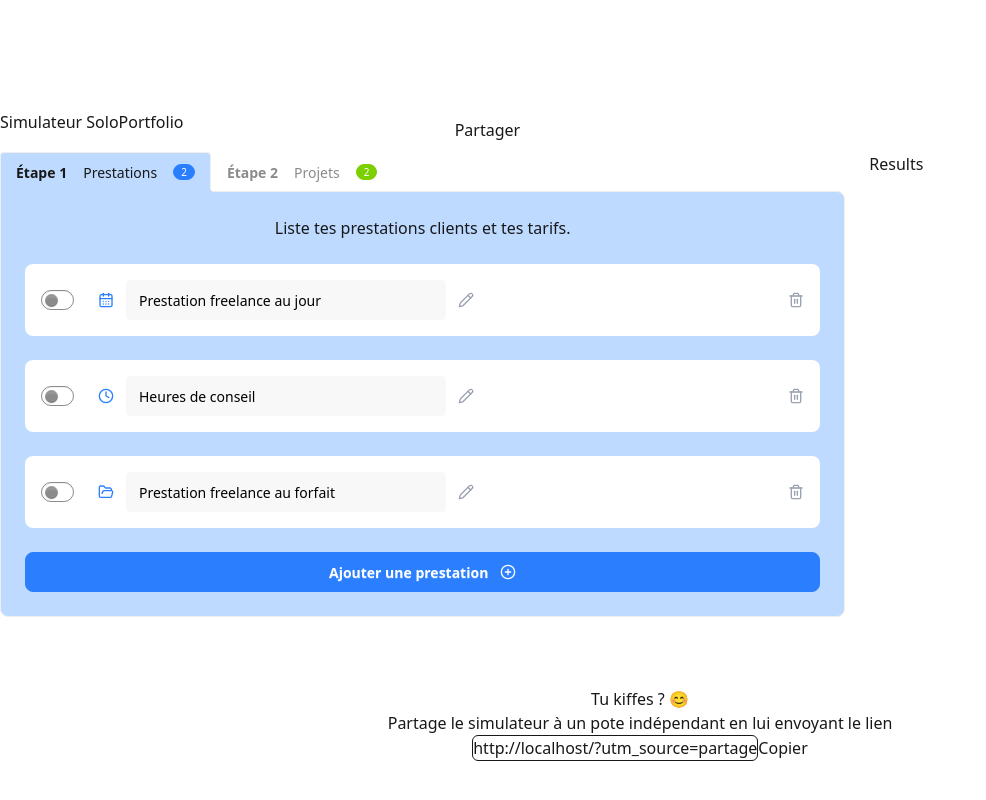
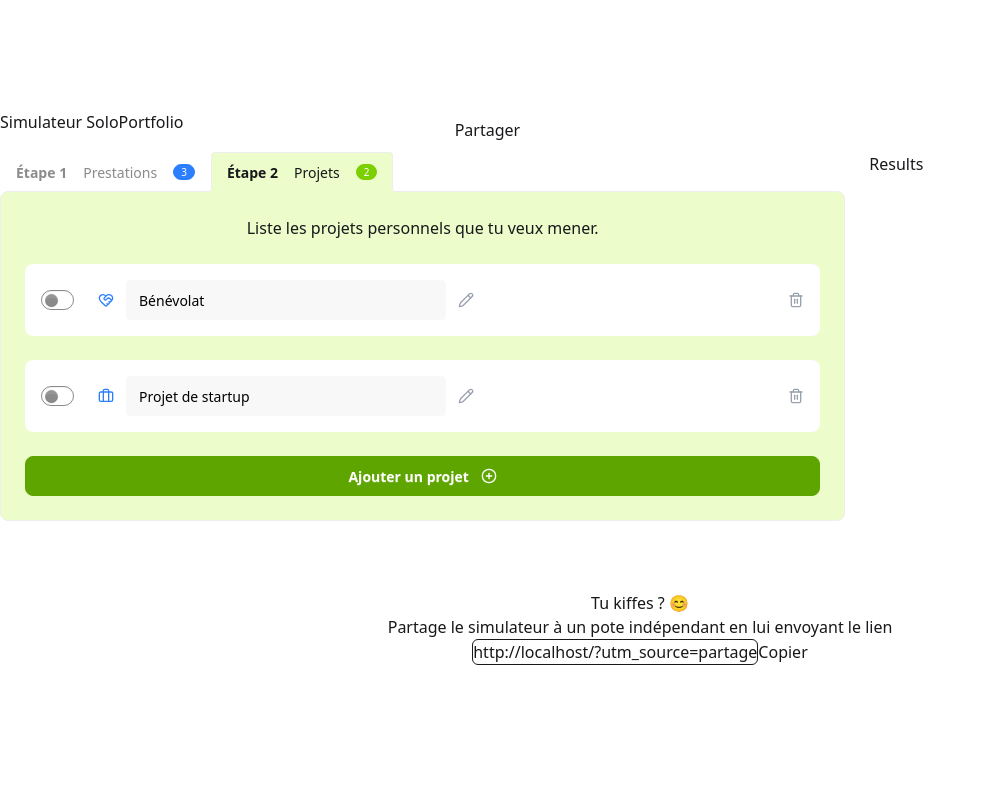
Before and after one commit to troptropcontent/freelance_revenue_simulator, a React (Vite) app in the folder frontend/: page / in a window 1280 px wide. Shown: the part 544-1344 px from the top of the page, without its empty margins (0-986 px from the left). Built offline with nearby package versions, Linux system fonts and the light colour scheme.

Commit message:
Drop ProjectTab and MissionTab as those two are almost the same

```diff
--- a/frontend/public/tailwind_output.css
+++ b/frontend/public/tailwind_output.css
@@ -16,6 +16,7 @@
     --color-lime-200: oklch(93.8% 0.127 124.321);
     --color-lime-400: oklch(84.1% 0.238 128.85);
     --color-lime-500: oklch(76.8% 0.233 130.85);
+    --color-lime-600: oklch(64.8% 0.2 131.684);
     --color-green-400: oklch(79.2% 0.209 151.711);
     --color-blue-200: oklch(88.2% 0.059 254.128);
     --color-blue-300: oklch(80.9% 0.105 251.813);
@@ -2731,6 +2732,9 @@
   .border-lime-500 {
     border-color: var(--color-lime-500);
   }
+  .border-lime-600 {
+    border-color: var(--color-lime-600);
+  }
   .border-t-gray-300 {
     border-top-color: var(--color-gray-300);
   }
@@ -2769,6 +2773,9 @@
   }
   .bg-lime-500 {
     background-color: var(--color-lime-500);
+  }
+  .bg-lime-600 {
+    background-color: var(--color-lime-600);
   }
   .bg-orange-400 {
     background-color: var(--color-orange-400);
--- a/frontend/src/components/simulator/inputs/InputTabs.tsx
+++ b/frontend/src/components/simulator/inputs/InputTabs.tsx
@@ -1,31 +1,102 @@
 import { Tabs } from "src/components/ui/Tabs";
-import { MissionTab } from "./MissionTab";
-import { ProjectTab } from "./ProjectTab";
 import { UseFormReturn } from "react-hook-form";
 import { Inputs } from "./types";
+import { useActivitiesFieldArray } from "./shared/hooks";
+import { CirclePlus } from "lucide-react";
+import { TabTrigger } from "./private/TabTrigger";
+import { useTranslation } from "react-i18next";
+import { ActivityInput } from "./private/ActivityInput";
+import { twMerge } from "tailwind-merge";
 
 function InputTabs({ form }: { form: UseFormReturn<Inputs> }) {
+  const { t } = useTranslation();
+  const { activities, appendActivities, removeActivity } =
+    useActivitiesFieldArray(form);
+  const activitiesWithInputIndex = activities.map((activity, i) => {
+    return { ...activity, inputIndex: i };
+  });
+  const missionsWithInputIndex = activitiesWithInputIndex.filter(
+    (activityWithInputIndex) => activityWithInputIndex.type == "mission",
+  );
+  const projectsWithInputIndex = activitiesWithInputIndex.filter(
+    (activityWithInputIndex) => activityWithInputIndex.type == "project",
+  );
+
+  const tabs = [
+    {
+      type: "mission",
+      triggerIsActiveClassName: "[--tab-bg:var(--color-blue-200)]",
+      contentClassName: "bg-blue-200",
+      badgeClassName: "bg-blue-500 border-blue-500 text-white",
+      activitiesWithInputIndex: missionsWithInputIndex,
+      addActivityButtonClassName:
+        "btn bg-blue-500 border-blue-500 text-white gap-3",
+      newActivityKind: "hourly_rate",
+    },
+    {
+      type: "project",
+      triggerIsActiveClassName: "[--tab-bg:var(--color-lime-100)]",
+      contentClassName: "bg-lime-100",
+      badgeClassName: "bg-lime-500 border-lime-500 text-white",
+      activitiesWithInputIndex: projectsWithInputIndex,
+      addActivityButtonClassName:
+        "btn bg-lime-600 border-lime-600 text-white gap-3",
+      newActivityKind: "paid",
+    },
+  ] as const;
+
   return (
     <div className="col-span-2">
       <Tabs.Root defaultTab="step_1">
-        <Tabs.Trigger
-          name="step_1"
-          isActiveClassName="[--tab-bg:var(--color-blue-200)]"
-        >
-          <MissionTab.Trigger />
-        </Tabs.Trigger>
-        <Tabs.Content className="bg-blue-200">
-          <MissionTab.Content form={form} />
-        </Tabs.Content>
-        <Tabs.Trigger
-          name="step_2"
-          isActiveClassName="[--tab-bg:var(--color-lime-100)]"
-        >
-          <ProjectTab.Trigger />
-        </Tabs.Trigger>
-        <Tabs.Content className="bg-lime-100">
-          <ProjectTab.Content />
-        </Tabs.Content>
+        {tabs.map((tab, index) => {
+          return (
+            <>
+              <Tabs.Trigger
+                name={`step_${index}`}
+                isActiveClassName={tab.triggerIsActiveClassName}
+              >
+                <span className="flex gap-4 items-center">
+                  <b>
+                    {t("simulator.inputs.tabs.shared.step", {
+                      stepNumber: index + 1,
+                    })}
+                  </b>
+                  <p>{t(`simulator.inputs.tabs.${tab.type}.name`)}</p>
+                  <div
+                    className={twMerge("badge badge-xs", tab.badgeClassName)}
+                  >
+                    {tab.activitiesWithInputIndex.length}
+                  </div>
+                </span>
+              </Tabs.Trigger>
+              <Tabs.Content className={tab.contentClassName}>
+                <div className="flex flex-col gap-6">
+                  <p className="mx-auto">
+                    {t(`simulator.inputs.tabs.${tab.type}.hint`)}
+                  </p>
+                  {tab.activitiesWithInputIndex.map(
+                    (activityWithInputIndex) => (
+                      <ActivityInput
+                        activityWithInputIndex={activityWithInputIndex}
+                        form={form}
+                        key={activityWithInputIndex.inputIndex}
+                        removeActivity={removeActivity}
+                      />
+                    ),
+                  )}
+                  <button
+                    type="button"
+                    className={tab.addActivityButtonClassName}
+                    onClick={() => appendActivities(tab.newActivityKind)}
+                  >
+                    {t(`simulator.inputs.tabs.${tab.type}.add_button`)}
+                    <CirclePlus size={16} />
+                  </button>
+                </div>
+              </Tabs.Content>
+            </>
+          );
+        })}
       </Tabs.Root>
     </div>
   );
--- a/frontend/src/components/simulator/inputs/MissionTab.tsx
+++ /dev/null
@@ -1,63 +0,0 @@
-import { useTranslation } from "react-i18next";
-import { TabTrigger } from "./private/TabTrigger";
-import { useFieldArray, UseFormReturn } from "react-hook-form";
-import { Inputs } from "./types";
-import { ActivityInput } from "./private/ActivityInput";
-import { CirclePlus } from "lucide-react";
-import { useBuildDefaultActivityValueForKind } from "./shared/hooks";
-
-const STEP_NUMBER = 1;
-
-function Trigger() {
-  const { t } = useTranslation();
-  const name = t("simulator.inputs.tabs.mission.name");
-  const stepNumber = STEP_NUMBER;
-  const badgeClassName = "bg-blue-500 border-blue-500 text-white";
-  const badgeNumber = 2;
-
-  return <TabTrigger {...{ name, stepNumber, badgeClassName, badgeNumber }} />;
-}
-
-function Content({ form }: { form: UseFormReturn<Inputs> }) {
-  const { t } = useTranslation();
-  const buildDefaultActivityValueForKind =
-    useBuildDefaultActivityValueForKind();
-  const {
-    fields: activities,
-    remove,
-    append,
-  } = useFieldArray({
-    control: form.control,
-    name: "activities",
-  });
-  const missions = activities.filter((activity) => activity.type === "mission");
-
-  return (
-    <div className="flex flex-col gap-6">
-      <p className="mx-auto">{t("simulator.inputs.tabs.mission.hint")}</p>
-      {missions.map((mission, i) => (
-        <ActivityInput
-          activityIndex={i}
-          form={form}
-          key={mission.id}
-          remove={remove}
-        />
-      ))}
-      <button
-        type="button"
-        className="btn bg-blue-500 border-blue-500 text-white gap-3"
-        onClick={() => append(buildDefaultActivityValueForKind("daily_rate"))}
-      >
-        {t("simulator.inputs.tabs.mission.add_button")}
-        <CirclePlus size={16} />
-      </button>
-    </div>
-  );
-}
-
-const MissionTab = {
-  Trigger,
-  Content,
-};
-
-export { MissionTab };
--- a/frontend/src/components/simulator/inputs/ProjectTab.tsx
+++ /dev/null
@@ -1,25 +0,0 @@
-import { useTranslation } from "react-i18next";
-import { TabTrigger } from "./private/TabTrigger";
-
-const STEP_NUMBER = 2;
-
-function Trigger() {
-  const { t } = useTranslation();
-  const name = t("simulator.inputs.tabs.project.name");
-  const stepNumber = STEP_NUMBER;
-  const badgeClassName = "bg-lime-500 border-lime-500 text-white";
-  const badgeNumber = 2;
-
-  return <TabTrigger {...{ name, stepNumber, badgeClassName, badgeNumber }} />;
-}
-
-function Content() {
-  return "Étape 2 Inputs";
-}
-
-const ProjectTab = {
-  Trigger,
-  Content,
-};
-
-export { ProjectTab };
--- a/frontend/src/components/simulator/inputs/constants.ts
+++ b/frontend/src/components/simulator/inputs/constants.ts
@@ -81,6 +81,8 @@ const DEFAULT_FORM_VALUES = {
     DEFAULT_MISSION_DAILY_RATE,
     DEFAULT_MISSION_HOURLY_RATE,
     DEFAULT_MISSION_FLAT_RATE,
+    DEFAULT_PROJECT_PAID,
+    DEFAULT_PROJECT_FREE,
   ],
   config: {
     number_of_days_off_per_year: DEFAULT_NUMBER_OF_DAYS_OFF_PER_YEAR,
--- a/frontend/src/components/simulator/inputs/private/ActivityInput.tsx
+++ b/frontend/src/components/simulator/inputs/private/ActivityInput.tsx
@@ -1,4 +1,8 @@
-import { UseFieldArrayRemove, UseFormReturn } from "react-hook-form";
+import {
+  useFieldArray,
+  UseFieldArrayRemove,
+  UseFormReturn,
+} from "react-hook-form";
 import { Inputs } from "../types";
 import {
   Trash2,
@@ -288,7 +292,7 @@ function ActivityInputAverageTimeSpent({
 }) {
   const { t } = useTranslation();
   const inputName = `activities.${activityIndex}.average_time_spent` as const;
-  const currentValueString = form.watch(inputName).toString();
+  const currentValue = form.watch(inputName);
 
   return (
     <div className="flex p-4 flex-col gap-4">
@@ -302,7 +306,7 @@ function ActivityInputAverageTimeSpent({
           {t(
             "simulator.inputs.tabs.activities.inputs.average_time_spent_hint",
             {
-              count: parseInt(currentValueString),
+              count: currentValue,
               max: DAYS_PER_WEEK,
             },
           )}
@@ -319,37 +323,40 @@ function ActivityInputAverageTimeSpent({
 }
 
 function ActivityInput({
+  activityWithInputIndex,
+  removeActivity,
   form,
-  activityIndex,
-  remove,
 }: {
-  activityIndex: number;
+  activityWithInputIndex: Inputs["activities"][number] & { inputIndex: number };
+  removeActivity: UseFieldArrayRemove;
   form: UseFormReturn<Inputs>;
-  remove: UseFieldArrayRemove;
 }) {
-  const activity = form.watch(`activities.${activityIndex}`);
-
   return (
     <div className={`collapse bg-white`}>
       <input
-        id={`activities.${activityIndex}.collapse`}
+        id={`activities.${activityWithInputIndex.inputIndex}.collapse`}
         type="checkbox"
         className="hidden peer"
-        checked={activity.enabled}
+        checked={activityWithInputIndex.enabled}
         readOnly
       />
       <div className="collapse-title flex items-center gap-6 pointer-events-none pr-4">
         <input
-          id={`activities.${activityIndex}.enabled`}
+          id={`activities.${activityWithInputIndex.inputIndex}.enabled`}
           type="checkbox"
           className="toggle toggle-sm pointer-events-auto"
           aria-label="Toggle activity"
-          {...form.register(`activities.${activityIndex}.enabled`)}
+          {...form.register(
+            `activities.${activityWithInputIndex.inputIndex}.enabled`,
+          )}
         />
-        <ActivityName activityIndex={activityIndex} form={form} />
+        <ActivityName
+          activityIndex={activityWithInputIndex.inputIndex}
+          form={form}
+        />
         <button
           type="button"
-          onClick={() => remove(activityIndex)}
+          onClick={() => removeActivity(activityWithInputIndex.inputIndex)}
           className="pointer-events-auto text-gray-400 hover:text-red-500 transition-colors"
           aria-label="Delete activity"
         >
@@ -359,18 +366,21 @@ function ActivityInput({
       <div className="collapse-content">
         <ActivityInputSelectType
           form={form}
-          activityIndex={activityIndex}
+          activityIndex={activityWithInputIndex.inputIndex}
           options={["daily_rate", "hourly_rate", "flat_rate"]}
         />
         <ActivityInputTypeSpecificInputs
           form={form}
-          activityIndex={activityIndex}
+          activityIndex={activityWithInputIndex.inputIndex}
         />
         <ActivityInputAverageTimeSpent
           form={form}
-          activityIndex={activityIndex}
+          activityIndex={activityWithInputIndex.inputIndex}
         />
-        <ActivityInputEnjoymentRate form={form} activityIndex={activityIndex} />
+        <ActivityInputEnjoymentRate
+          form={form}
+          activityIndex={activityWithInputIndex.inputIndex}
+        />
       </div>
     </div>
   );
--- a/frontend/src/components/simulator/inputs/private/TabTrigger.tsx
+++ /dev/null
@@ -1,27 +0,0 @@
-import { useTranslation } from "react-i18next";
-import { twMerge } from "tailwind-merge";
-
-function TabTrigger({
-  stepNumber,
-  name,
-  badgeNumber,
-  badgeClassName,
-}: {
-  stepNumber: number;
-  name: string;
-  badgeNumber: number;
-  badgeClassName: string;
-}) {
-  const { t } = useTranslation();
-  return (
-    <span className="flex gap-4 items-center">
-      <b>{t("simulator.inputs.tabs.shared.step", { stepNumber })}</b>
-      <p>{name}</p>
-      <div className={twMerge("badge badge-xs", badgeClassName)}>
-        {badgeNumber}
-      </div>
-    </span>
-  );
-}
-
-export { TabTrigger };
--- a/frontend/src/components/simulator/inputs/shared/hooks.ts
+++ b/frontend/src/components/simulator/inputs/shared/hooks.ts
@@ -6,6 +6,7 @@ import {
   DEFAULT_NUMBER_OF_HOURS_WORKED_PER_DAY,
 } from "../constants";
 import { Inputs } from "../types";
+import { useFieldArray, UseFormReturn } from "react-hook-form";
 
 function useInitialValues(): Inputs {
   const buildDefaultActivityValueForKind =
@@ -15,6 +16,8 @@ function useInitialValues(): Inputs {
       buildDefaultActivityValueForKind("daily_rate"),
       buildDefaultActivityValueForKind("hourly_rate"),
       buildDefaultActivityValueForKind("flat_rate"),
+      buildDefaultActivityValueForKind("free"),
+      buildDefaultActivityValueForKind("paid"),
     ],
     config: {
       number_of_days_off_per_year: DEFAULT_NUMBER_OF_DAYS_OFF_PER_YEAR,
@@ -22,6 +25,24 @@ function useInitialValues(): Inputs {
       number_of_hours_worked_per_day: DEFAULT_NUMBER_OF_HOURS_WORKED_PER_DAY,
     },
   };
+}
+
+function useActivitiesFieldArray(form: UseFormReturn<Inputs>) {
+  const buildDefaultActivityValueForKind =
+    useBuildDefaultActivityValueForKind();
+  const {
+    fields: activities,
+    append,
+    remove,
+  } = useFieldArray({
+    control: form.control,
+    name: "activities",
+  });
+  const appendActivities = (
+    missionKind: Inputs["activities"][number]["kind"],
+  ) => append(buildDefaultActivityValueForKind(missionKind));
+
+  return { activities, appendActivities, removeActivity: remove };
 }
 
 function useBuildDefaultActivityValueForKind() {
@@ -33,4 +54,8 @@ function useBuildDefaultActivityValueForKind() {
   };
 }
 
-export { useInitialValues, useBuildDefaultActivityValueForKind };
+export {
+  useInitialValues,
+  useBuildDefaultActivityValueForKind,
+  useActivitiesFieldArray,
+};
--- a/frontend/src/components/ui/form/inputs.tsx
+++ b/frontend/src/components/ui/form/inputs.tsx
@@ -67,7 +67,9 @@ function Select<T extends FieldValues>({
       {...form.register(name)}
     >
       {options.map((option) => (
-        <option value={option.value}>{option.label}</option>
+        <option value={option.value} key={option.value}>
+          {option.label}
+        </option>
       ))}
     </select>
   );
@@ -127,7 +129,7 @@ function Range<T extends FieldValues>({
       type="range"
       min={min}
       max={max}
-      {...form.register(name)}
+      {...form.register(name, { valueAsNumber: true })}
       className="range w-full text-blue-400 [--range-bg:var(--color-gray-200)] [--range-thumb:white]"
     />
   );
--- a/frontend/src/locales/fr/translation.json
+++ b/frontend/src/locales/fr/translation.json
@@ -89,7 +89,9 @@
               }
             },
             "project":{
-              "name": "Projets"
+              "name": "Projets",
+              "hint": "Liste les projets personnels que tu veux mener.",
+              "add_button": "Ajouter un projet"
             }
           }
         },
```
